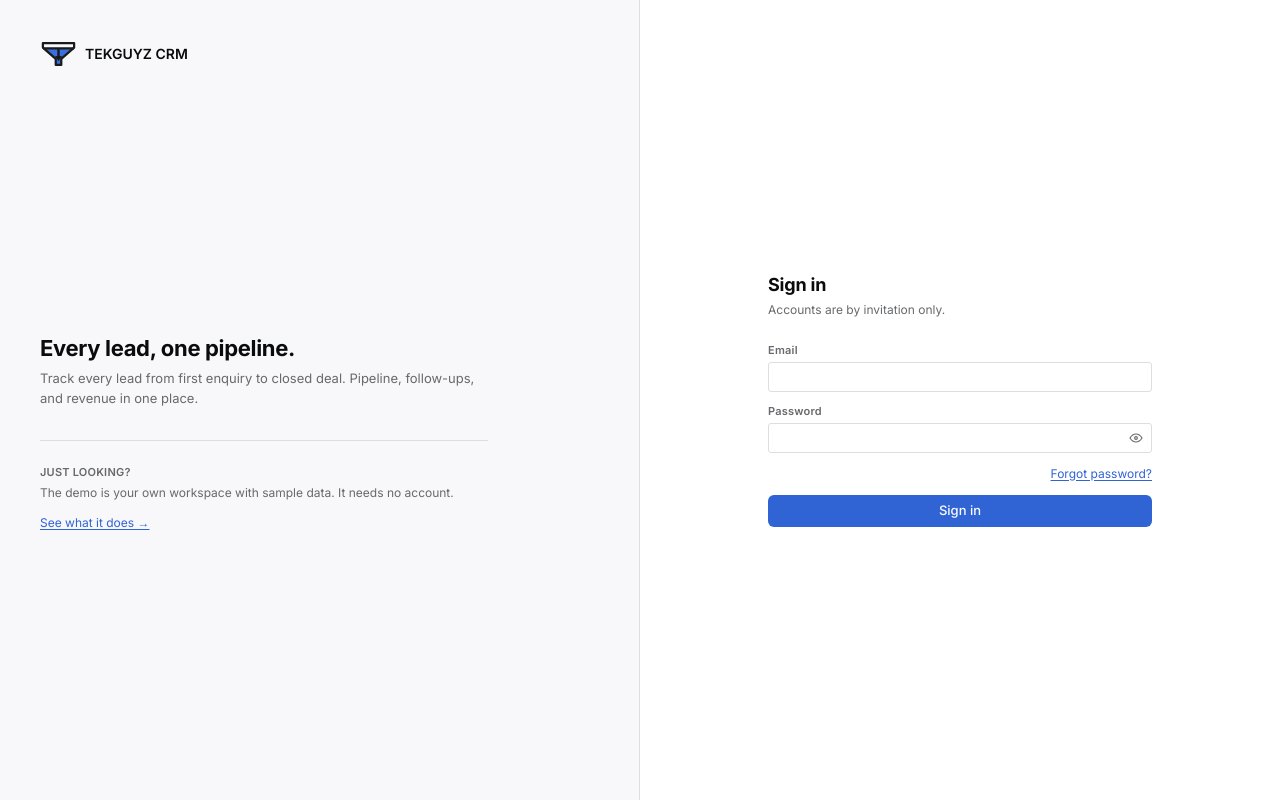
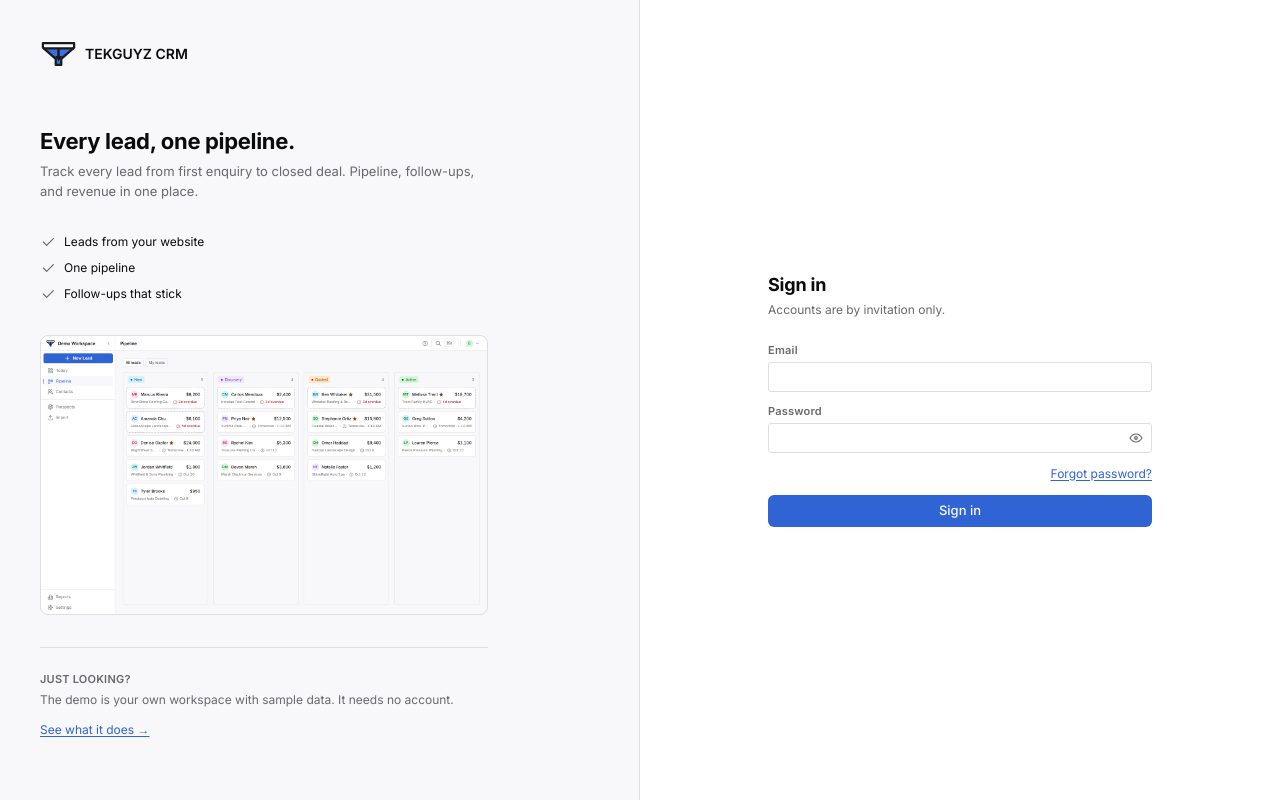
Before and after one commit to tekguyz/tekguyz-crm, a Next.js app: page /login in a window 1280 px wide. Built offline with nearby package versions, Linux system fonts and the light colour scheme; no server answers.

Commit message:
Sign-in page: fill the brand panel, hide it on phones (#46)
Panel now shows the Landing Page's three points (from LANDING) and a real
Pipeline capture from showcase/. Phone width shows the form only.

Co-Authored-By: Claude Sonnet 5.5 <noreply@anthropic.com>

```diff
--- a/src/app/(login)/login/page.tsx
+++ b/src/app/(login)/login/page.tsx
@@ -1,8 +1,9 @@
+import { IconCheck } from "@tabler/icons-react";
 import Link from "next/link";
 
 import { LoginForm } from "@/components/auth/LoginForm";
 import { BrandMark } from "@/components/brand/BrandMark";
-import { BRAND } from "@/lib/brand/copy";
+import { BRAND, LANDING } from "@/lib/brand/copy";
 
 // /login — the /login redesign, Stage 2: Variant Split, wired 2026-09-15.
 //
@@ -18,10 +19,12 @@ import { BRAND } from "@/lib/brand/copy";
 // the demo as its own explained block; the form stands alone beside it. Two
 // columns from `md` up.
 //
-// ON A PHONE THE FORM COMES FIRST. The brand pane is first in the DOM, so a
-// screen reader meets the product before the form, but `order-last` moves it
-// under the form below `md` — someone who came to sign in on a phone should
-// not scroll past a pitch to do it. CSS only; no viewport check in JS.
+// ON A PHONE THE FORM IS ALL THERE IS (DEMO-STANDARD.md item 9). The brand pane
+// is `hidden` below `md`, so it is out of the accessibility tree there too —
+// someone who came to sign in on a phone should not scroll past a pitch to do
+// it. CSS only; no viewport check in JS. On desktop the pane carries the
+// product's name and line, the Landing Page's own three points (imported from
+// LANDING, never retyped), one real capture, and the link to the Landing Page.
 export default async function LoginPage({
   searchParams,
 }: {
@@ -31,7 +34,7 @@ export default async function LoginPage({
 
   return (
     <main className="grid min-h-dvh bg-canvas-pure text-ink-main md:grid-cols-2">
-      <section className="order-last flex flex-col gap-10 border-t border-hairline bg-canvas-soft p-6 md:order-first md:border-t-0 md:border-r md:p-10">
+      <section className="hidden flex-col gap-10 border-r border-hairline bg-canvas-soft p-10 md:flex">
         <div className="flex items-center gap-2">
           {/* 28px, so BrandMark picks the reduced form on its own. */}
           <BrandMark height={28} />
@@ -45,6 +48,25 @@ export default async function LoginPage({
             <p className="text-display">{BRAND.tagline}</p>
             <p className="text-body-md mt-2 text-ink-muted">{BRAND.description}</p>
           </div>
+
+          <ul className="flex flex-col gap-2">
+            {LANDING.points.map((point) => (
+              <li key={point.title} className="text-body-sm flex items-center gap-2">
+                <IconCheck className="size-4 shrink-0 text-ink-muted" stroke={1.75} aria-hidden />
+                {point.title}
+              </li>
+            ))}
+          </ul>
+
+          {/* A real capture of the Pipeline (showcase/pipeline-desktop-light,
+              1440x900), never a drawn mockup. A background image in a role="img"
+              box, as the Landing Page's AppScreenshot does it. */}
+          <div
+            role="img"
+            aria-label="The TEKGUYZ CRM pipeline: leads in stages, each card showing a name, company, value and next date."
+            className="aspect-[1440/900] w-full rounded-lg border border-hairline bg-canvas-pure bg-cover bg-top-left bg-no-repeat"
+            style={{ backgroundImage: "url(/login/pipeline-desktop-light.webp)" }}
+          />
 
           {/* No self-serve signup link anywhere on this page: account creation
               is invite-only, and an invitee arrives through /invite/<token>.
```
Also changed, not shown: public/login/pipeline-desktop-light.webp (added), 1 other file (tests, documents, lock files or other folders).
